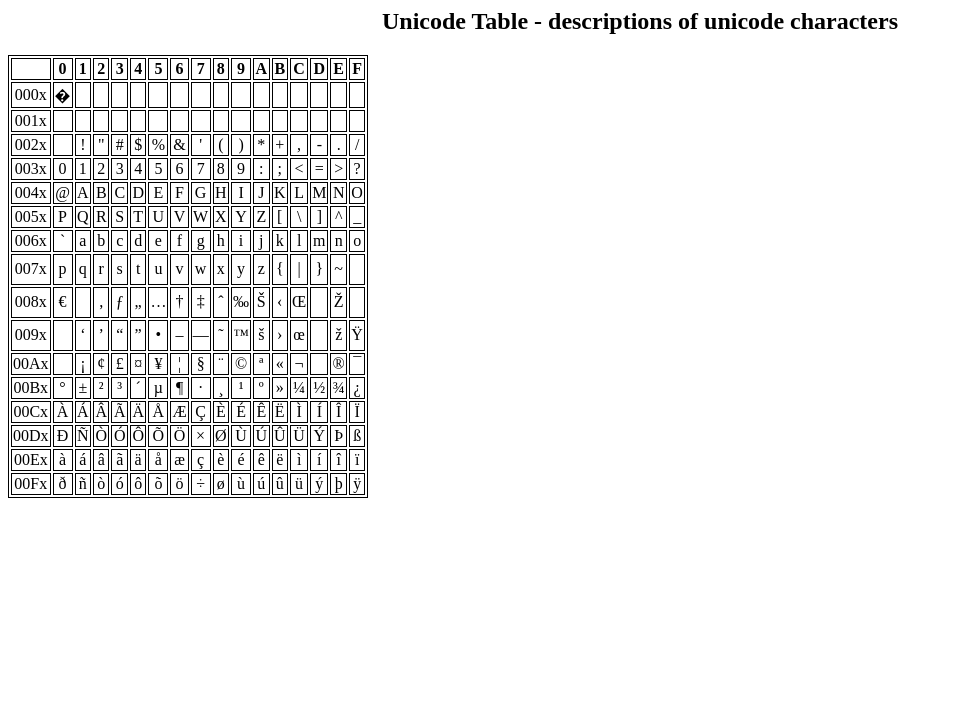
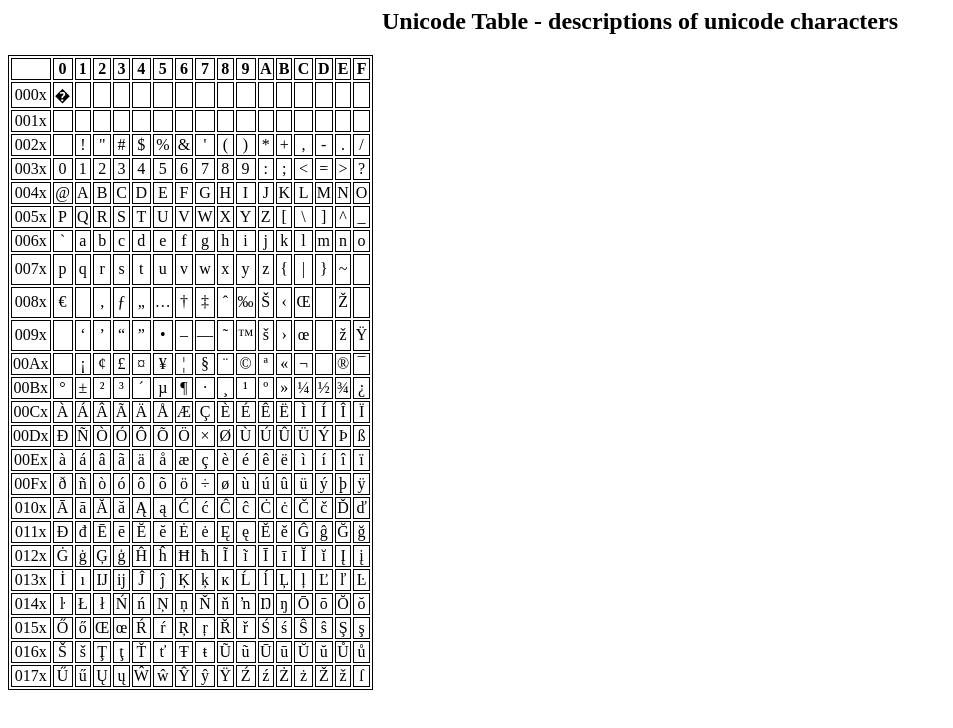
Before and after one commit to unicodeixixixi/unicodeviewer, a plain HTML site: page index.html in a window 1280 px wide. Shown: the whole page, without its empty margins (0-953 px from the left). Drawn offline with Linux system fonts and the light colour scheme.

Commit message:
Update index.html

```diff
--- a/index.html
+++ b/index.html
@@ -339,6 +339,158 @@
             <td>&#x00Fe;</td>
             <td>&#x00Ff;</td>
         </tr>
+        <tr>
+            <td>010x</td>
+            <td>&#x0100;</td>
+            <td>&#x0101;</td>
+            <td>&#x0102;</td>
+            <td>&#x0103;</td>
+            <td>&#x0104;</td>
+            <td>&#x0105;</td>
+            <td>&#x0106;</td>
+            <td>&#x0107;</td>
+            <td>&#x0108;</td>
+            <td>&#x0109;</td>
+            <td>&#x010a;</td>
+            <td>&#x010b;</td>
+            <td>&#x010c;</td>
+            <td>&#x010d;</td>
+            <td>&#x010e;</td>
+            <td>&#x010f;</td>
+        </tr>
+        <tr>
+            <td>011x</td>
+            <td>&#x0110;</td>
+            <td>&#x0111;</td>
+            <td>&#x0112;</td>
+            <td>&#x0113;</td>
+            <td>&#x0114;</td>
+            <td>&#x0115;</td>
+            <td>&#x0116;</td>
+            <td>&#x0117;</td>
+            <td>&#x0118;</td>
+            <td>&#x0119;</td>
+            <td>&#x011a;</td>
+            <td>&#x011b;</td>
+            <td>&#x011c;</td>
+            <td>&#x011d;</td>
+            <td>&#x011e;</td>
+            <td>&#x011f;</td>
+        </tr>
+        <tr>
+            <td>012x</td>
+            <td>&#x0120;</td>
+            <td>&#x0121;</td>
+            <td>&#x0122;</td>
+            <td>&#x0123;</td>
+            <td>&#x0124;</td>
+            <td>&#x0125;</td>
+            <td>&#x0126;</td>
+            <td>&#x0127;</td>
+            <td>&#x0128;</td>
+            <td>&#x0129;</td>
+            <td>&#x012a;</td>
+            <td>&#x012b;</td>
+            <td>&#x012c;</td>
+            <td>&#x012d;</td>
+            <td>&#x012e;</td>
+            <td>&#x012f;</td>
+        </tr>
+        <tr>
+            <td>013x</td>
+            <td>&#x0130;</td>
+            <td>&#x0131;</td>
+            <td>&#x0132;</td>
+            <td>&#x0133;</td>
+            <td>&#x0134;</td>
+            <td>&#x0135;</td>
+            <td>&#x0136;</td>
+            <td>&#x0137;</td>
+            <td>&#x0138;</td>
+            <td>&#x0139;</td>
+            <td>&#x013a;</td>
+            <td>&#x013b;</td>
+            <td>&#x013c;</td>
+            <td>&#x013d;</td>
+            <td>&#x013e;</td>
+            <td>&#x013f;</td>
+        </tr>
+        <tr>
+            <td>014x</td>
+            <td>&#x0140;</td>
+            <td>&#x0141;</td>
+            <td>&#x0142;</td>
+            <td>&#x0143;</td>
+            <td>&#x0144;</td>
+            <td>&#x0145;</td>
+            <td>&#x0146;</td>
+            <td>&#x0147;</td>
+            <td>&#x0148;</td>
+            <td>&#x0149;</td>
+            <td>&#x014a;</td>
+            <td>&#x014b;</td>
+            <td>&#x014c;</td>
+            <td>&#x014d;</td>
+            <td>&#x014e;</td>
+            <td>&#x014f;</td>
+        </tr>
+        <tr>
+            <td>015x</td>
+            <td>&#x0150;</td>
+            <td>&#x0151;</td>
+            <td>&#x0152;</td>
+            <td>&#x0153;</td>
+            <td>&#x0154;</td>
+            <td>&#x0155;</td>
+            <td>&#x0156;</td>
+            <td>&#x0157;</td>
+            <td>&#x0158;</td>
+            <td>&#x0159;</td>
+            <td>&#x015a;</td>
+            <td>&#x015b;</td>
+            <td>&#x015c;</td>
+            <td>&#x015d;</td>
+            <td>&#x015e;</td>
+            <td>&#x015f;</td>
+        </tr>
+        <tr>
+            <td>016x</td>
+            <td>&#x0160;</td>
+            <td>&#x0161;</td>
+            <td>&#x0162;</td>
+            <td>&#x0163;</td>
+            <td>&#x0164;</td>
+            <td>&#x0165;</td>
+            <td>&#x0166;</td>
+            <td>&#x0167;</td>
+            <td>&#x0168;</td>
+            <td>&#x0169;</td>
+            <td>&#x016a;</td>
+            <td>&#x016b;</td>
+            <td>&#x016c;</td>
+            <td>&#x016d;</td>
+            <td>&#x016e;</td>
+            <td>&#x016f;</td>
+        </tr>
+        <tr>
+            <td>017x</td>
+            <td>&#x0170;</td>
+            <td>&#x0171;</td>
+            <td>&#x0172;</td>
+            <td>&#x0173;</td>
+            <td>&#x0174;</td>
+            <td>&#x0175;</td>
+            <td>&#x0176;</td>
+            <td>&#x0177;</td>
+            <td>&#x0178;</td>
+            <td>&#x0179;</td>
+            <td>&#x017a;</td>
+            <td>&#x017b;</td>
+            <td>&#x017c;</td>
+            <td>&#x017d;</td>
+            <td>&#x017e;</td>
+            <td>&#x017f;</td>
+        </tr>
         </table>
         </article>
         <!--[if lt IE 7]>
```
